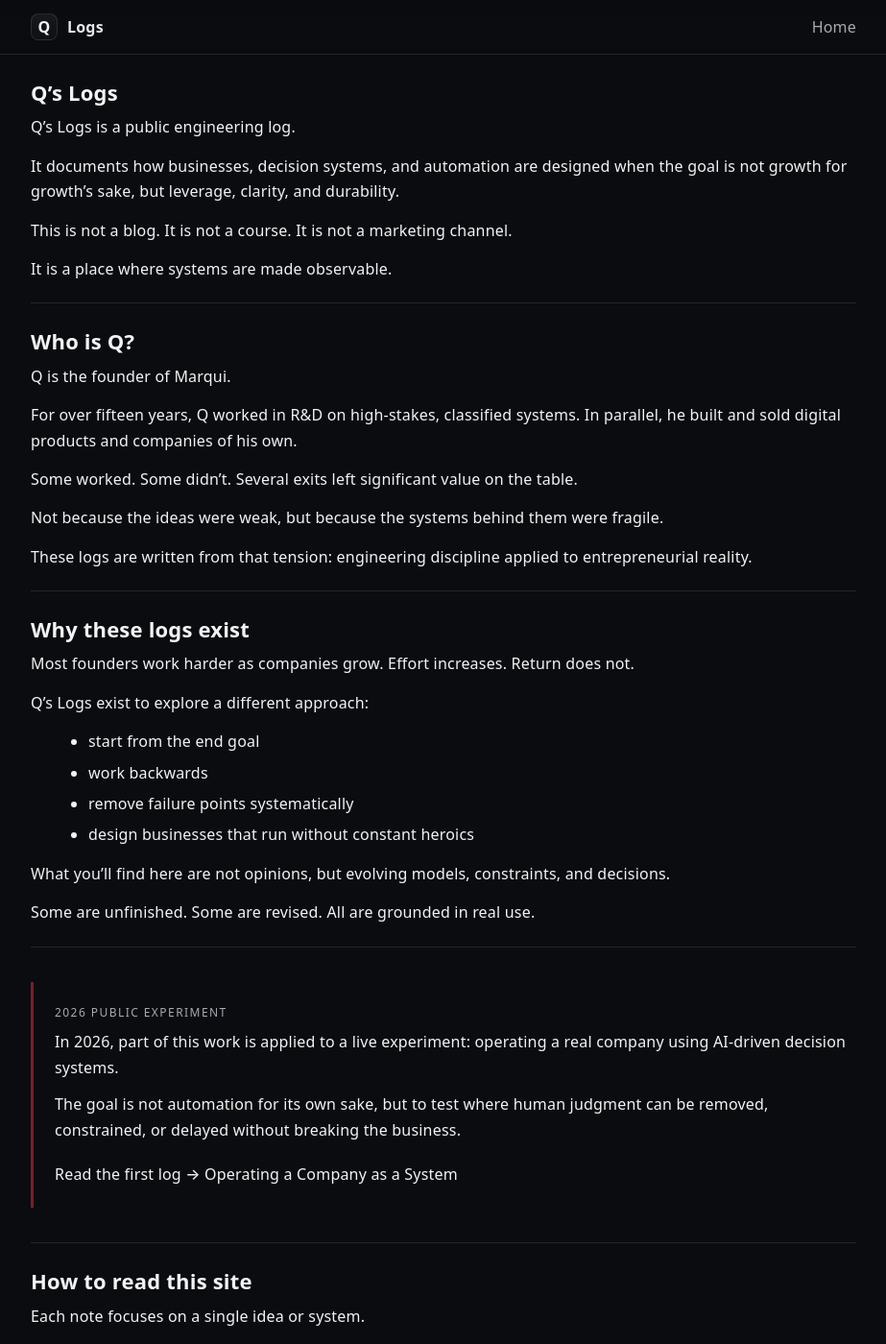
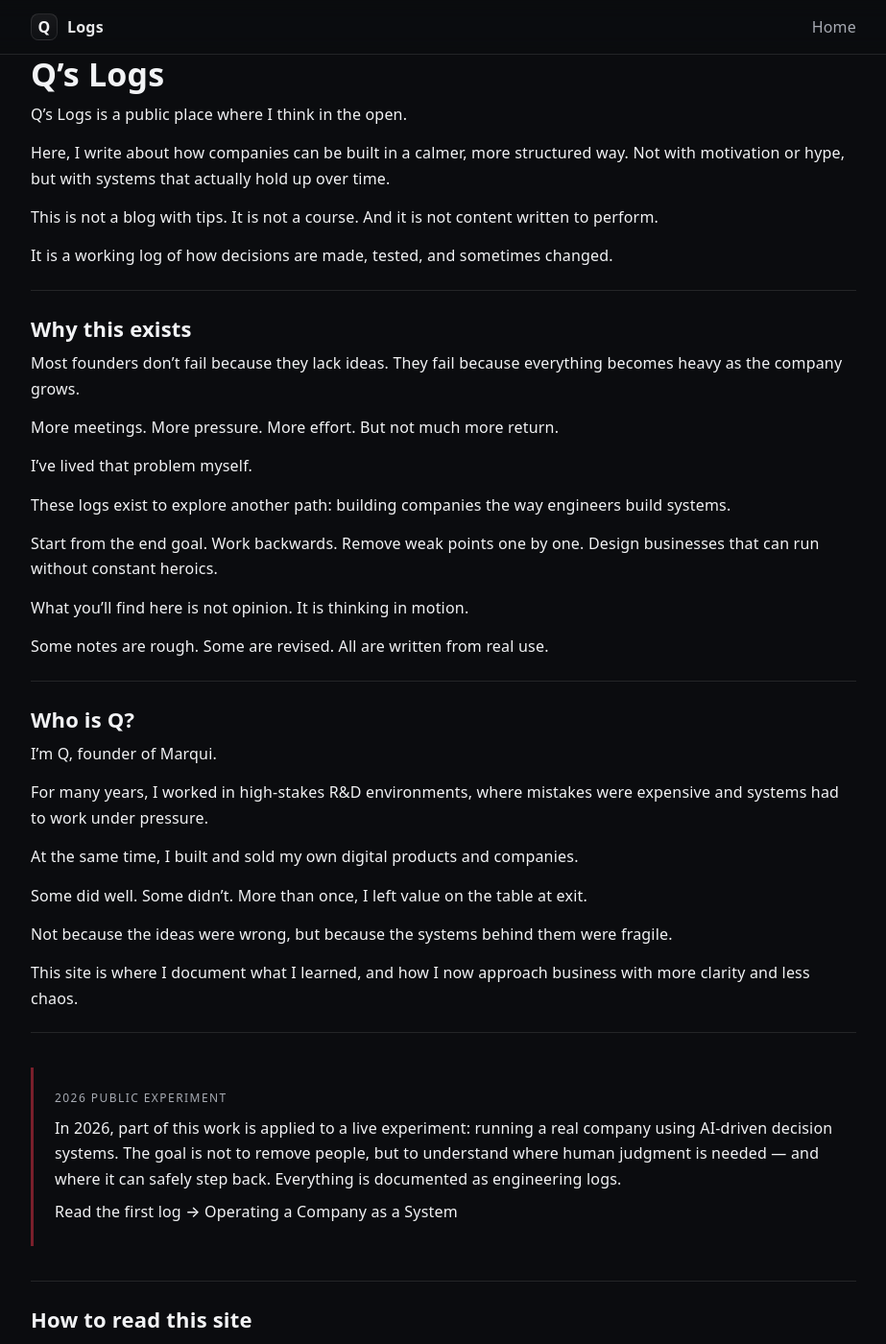
Before and after one commit to Marqui-be/blog, a Jekyll site: the page built from index.md, in a window 1280 px wide and 1400 px high. Shown: the whole window at 96% size, without its empty margins (178-1101 px from the left). Built offline with Jekyll 4.4.1, drawn with Linux system fonts in a browser that asks for light colours; some of the changed text lies outside the part shown.

Commit message:
Update index.md

```diff
--- a/index.md
+++ b/index.md
@@ -3,104 +3,107 @@ layout: default
 title: Q’s Logs
 ---
 
-## Q’s Logs
+# Q’s Logs
 
-Q’s Logs is a public engineering log.
+Q’s Logs is a public place where I think in the open.
 
-It documents how businesses, decision systems, and automation are designed
-when the goal is not growth for growth’s sake,
-but leverage, clarity, and durability.
+Here, I write about how companies can be built in a calmer, more structured way.
+Not with motivation or hype, but with systems that actually hold up over time.
 
-This is not a blog.
+This is not a blog with tips.
 It is not a course.
-It is not a marketing channel.
+And it is not content written to perform.
 
-It is a place where systems are made observable.
+It is a working log of how decisions are made, tested, and sometimes changed.
+
+---
+
+## Why this exists
+
+Most founders don’t fail because they lack ideas.
+They fail because everything becomes heavy as the company grows.
+
+More meetings.
+More pressure.
+More effort.
+But not much more return.
+
+I’ve lived that problem myself.
+
+These logs exist to explore another path:
+building companies the way engineers build systems.
+
+Start from the end goal.
+Work backwards.
+Remove weak points one by one.
+Design businesses that can run without constant heroics.
+
+What you’ll find here is not opinion.
+It is thinking in motion.
+
+Some notes are rough.
+Some are revised.
+All are written from real use.
 
 ---
 
 ## Who is Q?
 
-Q is the founder of Marqui.
+I’m Q, founder of Marqui.
 
-For over fifteen years, Q worked in R&D on high-stakes, classified systems.
-In parallel, he built and sold digital products and companies of his own.
+For many years, I worked in high-stakes R&D environments,
+where mistakes were expensive and systems had to work under pressure.
 
-Some worked.
+At the same time, I built and sold my own digital products and companies.
+
+Some did well.
 Some didn’t.
-Several exits left significant value on the table.
+More than once, I left value on the table at exit.
 
-Not because the ideas were weak,
+Not because the ideas were wrong,
 but because the systems behind them were fragile.
 
-These logs are written from that tension:
-engineering discipline applied to entrepreneurial reality.
-
----
-
-## Why these logs exist
-
-Most founders work harder as companies grow.
-Effort increases.
-Return does not.
-
-Q’s Logs exist to explore a different approach:
-
-- start from the end goal
-- work backwards
-- remove failure points systematically
-- design businesses that run without constant heroics
-
-What you’ll find here are not opinions,
-but evolving models, constraints, and decisions.
-
-Some are unfinished.
-Some are revised.
-All are grounded in real use.
+This site is where I document what I learned,
+and how I now approach business with more clarity and less chaos.
 
 ---
 
 <div class="callout">
-  <span class="callout-label">2026 Public Experiment</span>
 
-  <p>In 2026, part of this work is applied to a live experiment: operating a real company using AI-driven decision systems.</p>
+<span class="callout-label">2026 Public Experiment</span>
 
-  <p>The goal is not automation for its own sake, but to test where human judgment can be removed, constrained, or delayed without breaking the business.</p>
+In 2026, part of this work is applied to a live experiment:
+running a real company using AI-driven decision systems.
 
-  <a class="callout-link" href="/notes/2026/001-operating-a-company-as-a-system">
-    Read the first log → Operating a Company as a System
-  </a>
+The goal is not to remove people,
+but to understand where human judgment is needed —
+and where it can safely step back.
+
+Everything is documented as engineering logs.
+
+<a class="callout-link" href="/notes/2026/001-operating-a-company-as-a-system">
+Read the first log → Operating a Company as a System
+</a>
+
 </div>
-
-
 
 ---
 
 ## How to read this site
 
-Each note focuses on a single idea or system.
+Each note focuses on one idea, question, or system.
 
-They are written to be:
-- read non-linearly
-- referenced later
-- connected to other notes
+You don’t need to read things in order.
+There is no feed.
+No algorithm.
+No “latest post” pressure.
 
-There is no feed to follow.
-No algorithm to please.
+You can start anywhere.
+Follow what feels relevant.
+Come back later.
 
-You are encouraged to start anywhere
-and follow the ideas that matter to you.
+Over time, the notes connect into a larger picture.
 
 ---
 
-## Start here
-
-If this is your first visit, these notes provide useful context:
-
-- [Why GitHub Is the Best Blog Platform for Serious Thinking](/notes/meta/001-github-as-a-blog)
-
-
----
-
-## Ongoing work
-_These logs are part of an ongoing public experiment by Marqui._
+_This site is part of an ongoing public experiment by Marqui._
```
